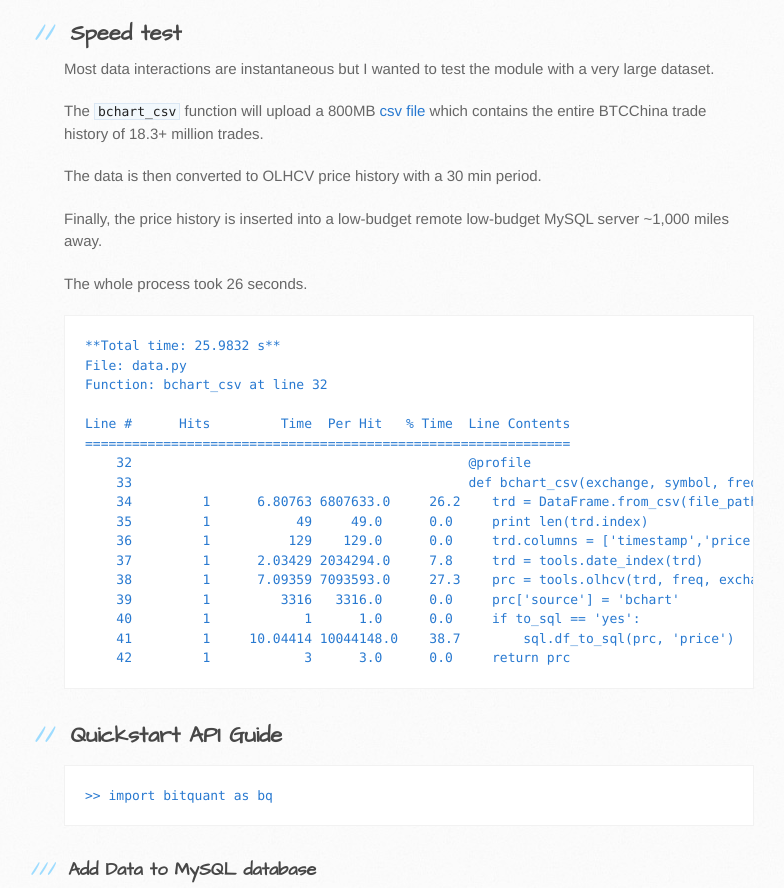
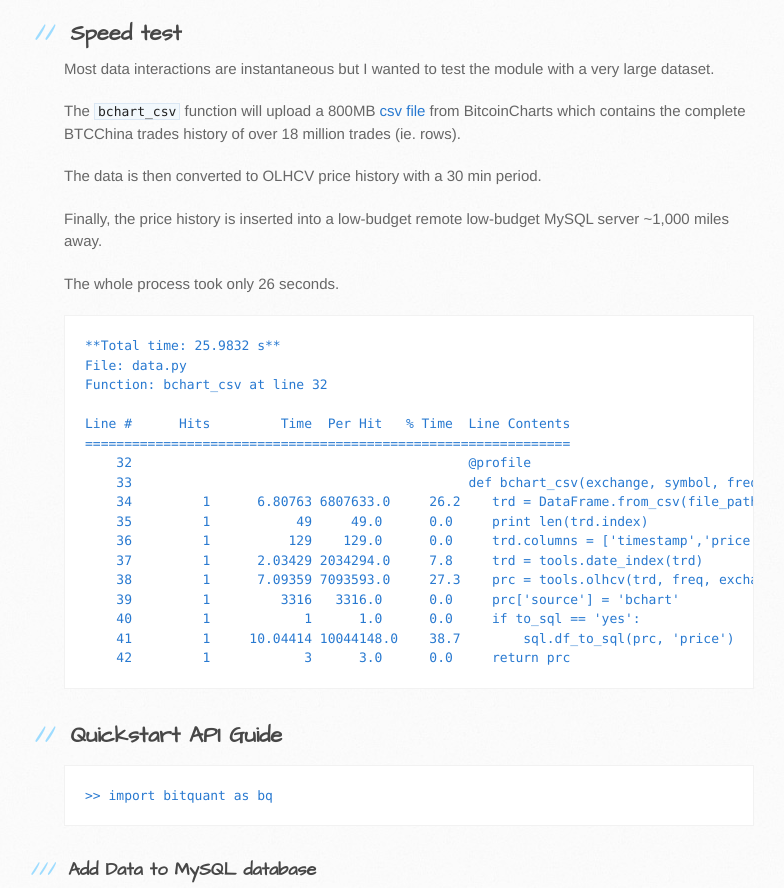
Before and after one commit to rosspalmer/bitQuant, a plain HTML site: page index.html in a window 1280 px wide. Shown: the part 1345-2233 px from the top of the page, without its empty margins (106-890 px from the left). Drawn offline with Linux system fonts and the light colour scheme.

```diff
--- a/index.html
+++ b/index.html
@@ -92,13 +92,13 @@
 
 <p>Most data interactions are instantaneous but I wanted to test the module with a very large dataset.</p>
 
-<p>The <code>bchart_csv</code> function will upload a 800MB <a href="http://api.bitcoincharts.com/v1/csv/">csv file</a> which contains the entire BTCChina trade history of 18.3+ million trades.</p>
+<p>The <code>bchart_csv</code> function will upload a 800MB <a href="http://api.bitcoincharts.com/v1/csv/">csv file</a> from BitcoinCharts which contains the complete BTCChina trades history of over 18 million trades (ie. rows).</p>
 
 <p>The data is then converted to OLHCV price history with a 30 min period.</p>
 
 <p>Finally, the price history is inserted into a low-budget remote low-budget MySQL server ~1,000 miles away.</p>
 
-<p>The whole process took 26 seconds.</p>
+<p>The whole process took only 26 seconds.</p>
 
 <pre><code>**Total time: 25.9832 s**
 File: data.py
```
Also changed, not shown: params.json (+1 -1 lines).
